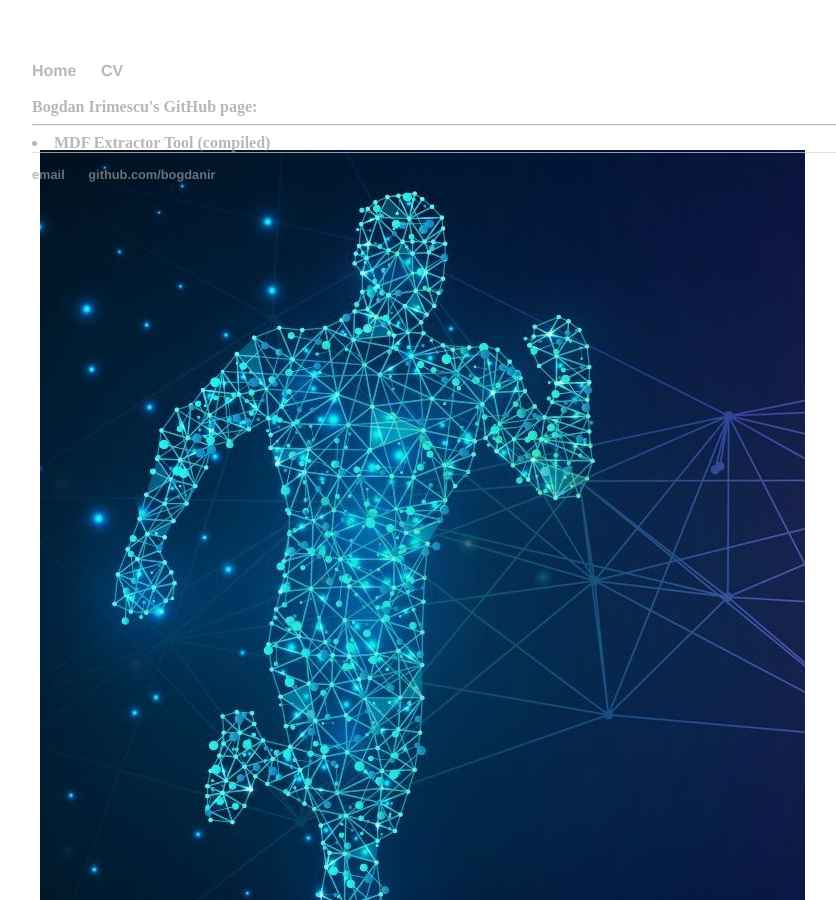
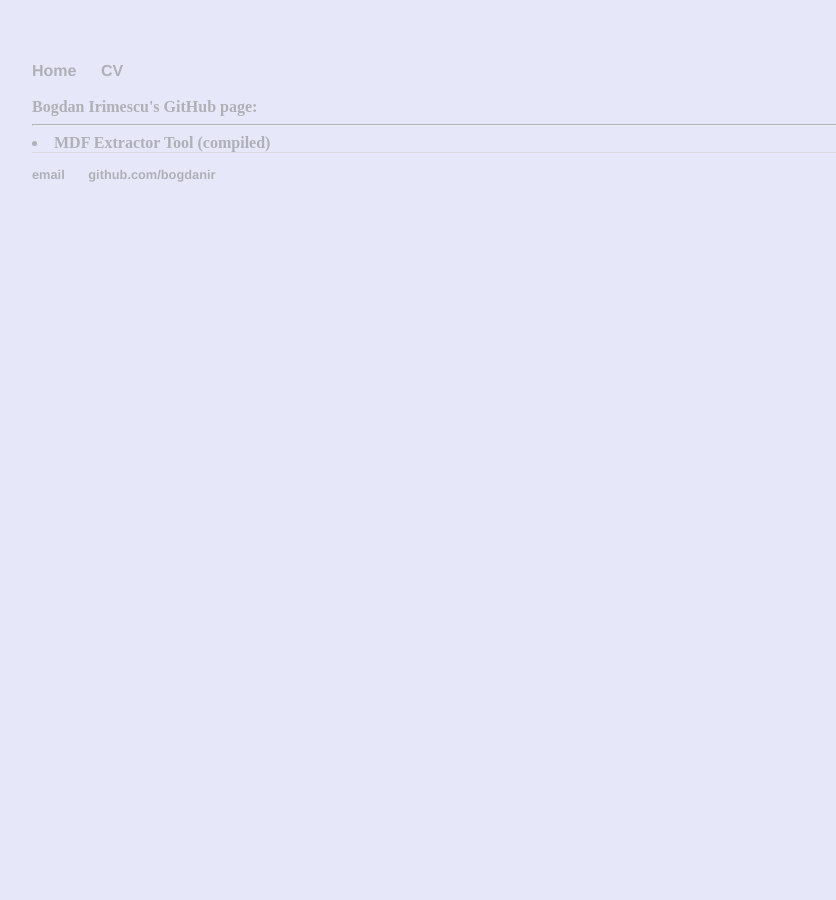
Before and after one commit to bogdanir/MDFextract, a Jekyll site: the page built from index.html, in a window 1280 px wide. Shown: the whole page, without its empty margins (160-996 px from the left). Built offline with Jekyll 4.4.1, drawn with Linux system fonts in a browser that asks for light colours.

Commit message:
Update default.html

```diff
--- a/_layouts/default.html
+++ b/_layouts/default.html
@@ -46,7 +46,8 @@
         </div>
                 <style>
     body   {
-       background-image: url("/1111.jpg");
+       background-image: url("");
+       background-color: #e6e8fa;
        background-repeat: no-repeat;
        height: 500px;
        opacity: 0.7;
```
